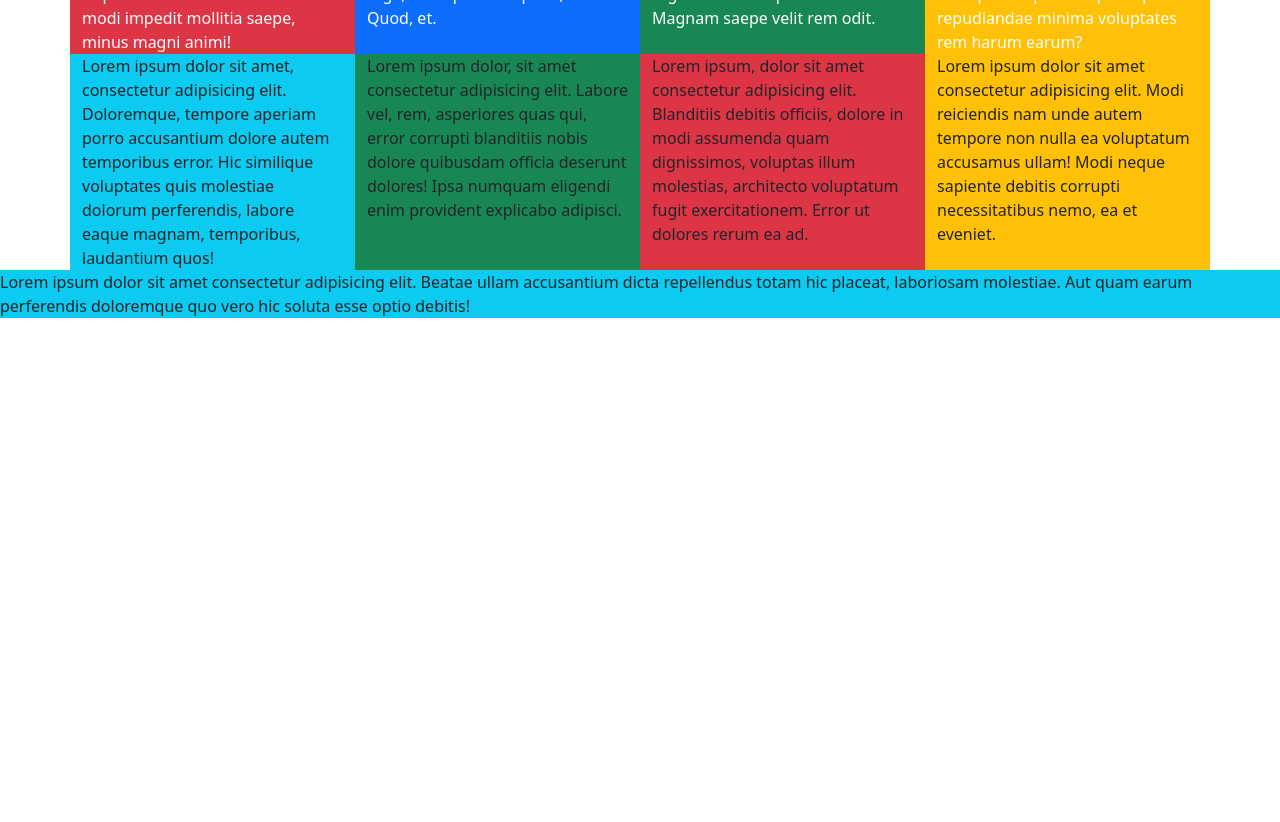
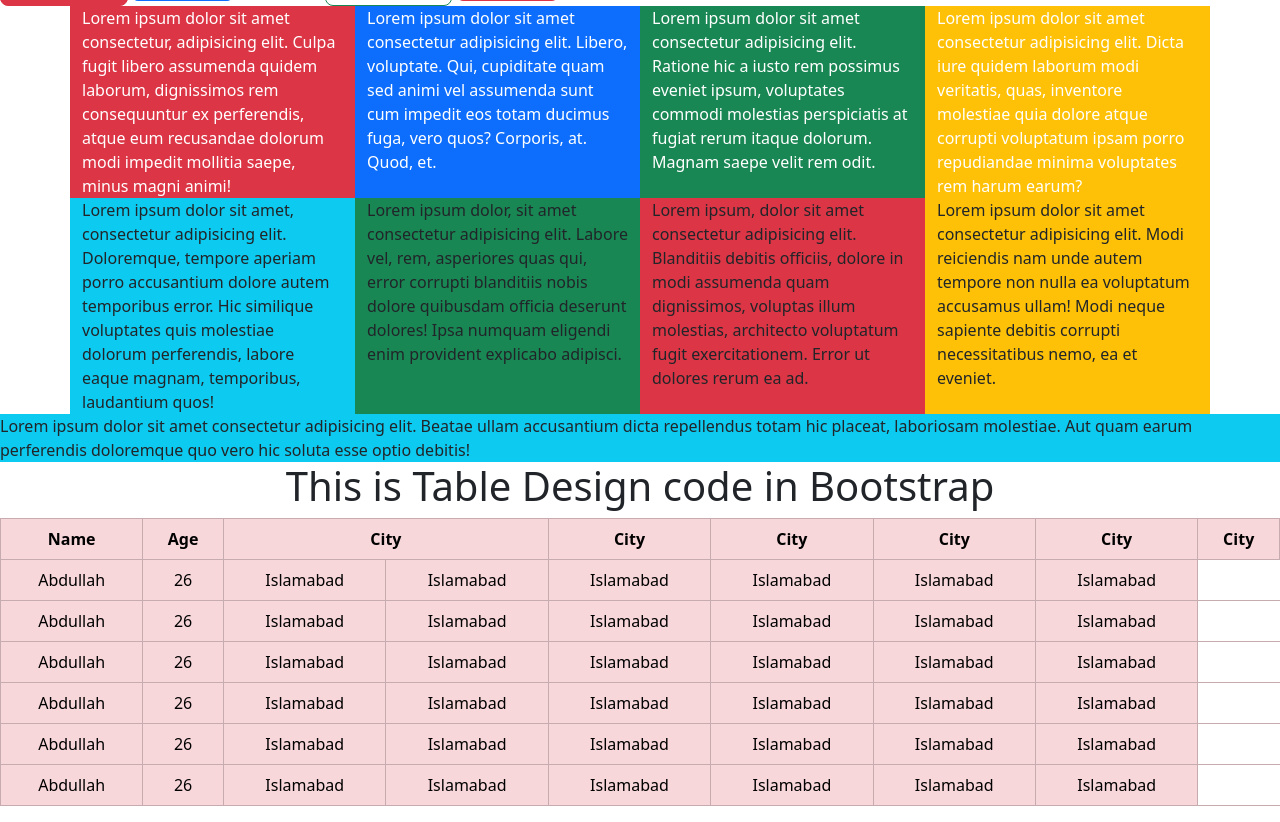
Before and after one commit to Saira-Malik4629/Saira-Malik, a plain HTML site: page New Repo/First website/bootstrap.html in a window 1280 px wide. Shown: the part 944-1766 px from the top of the page. Before the commit the page ends 1262 px from the top, so only its background shows below. Drawn offline with nearby package versions, Linux system fonts and the light colour scheme.

Commit message:
Bootstrap Form

```diff
--- a/New Repo/First website/bootstrap.html
+++ b/New Repo/First website/bootstrap.html
@@ -4,9 +4,14 @@
     <meta charset="UTF-8">
     <meta name="viewport" content="width=device-width, initial-scale=1.0">
     <title>Bootstrap</title>
+    <link rel="icon" href="/New Repo/Architecture Company Logo Letter (1).png" sizes="144x144" type="image/x-icon/png">
     <link href="https://cdn.jsdelivr.net/npm/bootstrap@5.3.3/dist/css/bootstrap.min.css" rel="stylesheet" integrity="sha384-QWTKZyjpPEjISv5WaRU9OFeRpok6YctnYmDr5pNlyT2bRjXh0JMhjY6hW+ALEwIH" crossorigin="anonymous">
 </head>
 <body>
+    <div class="container">
+        <h1>Welcome to my colorful website with Bootstrap and Favicon!</h1>
+        <p>This page includes a favicon.</p>
+    </div>
     <style>
         .main{
             height: 200px;
@@ -71,7 +76,97 @@
 <div class="col bg-info h-5">Lorem ipsum dolor sit amet consectetur adipisicing elit. Beatae ullam accusantium dicta
      repellendus totam hic placeat, laboriosam molestiae. Aut quam earum perferendis doloremque quo vero hic soluta
       esse optio debitis!</div>
+    <h1 class="h1 text-center">This is Table Design code in Bootstrap</h1>
 
+      <Table class="table table-danger table-stripped-column table-bordered table-borderless table-hover
+       responsive-sm text-center">
+        <tr>
+             <th> Name</th>
+             <th> Age</th>
+             <th colspan="2"> City</th>
+             <th> City</th>
+             <th> City</th>
+             <th> City</th>
+             <th> City</th>
+             <th> City</th>
+        </tr>
+        <tr>
+            <td> Abdullah</td>
+            <td> 26</td>
+            <td> Islamabad</td>
+            <td> Islamabad</td>
+            <td> Islamabad</td>
+            <td> Islamabad</td>
+            <td> Islamabad</td>
+            <td> Islamabad</td>
+        </tr>
+        <tr>
+            <td> Abdullah</td>
+            <td> 26</td>
+            <td> Islamabad</td>
+            <td> Islamabad</td>
+            <td> Islamabad</td>
+            <td> Islamabad</td>
+            <td> Islamabad</td>
+            <td> Islamabad</td>
+        </tr>
+        <tr>
+            <td> Abdullah</td>
+            <td> 26</td>
+            <td> Islamabad</td>
+            <td> Islamabad</td>
+            <td> Islamabad</td>
+            <td> Islamabad</td>
+            <td> Islamabad</td>
+            <td> Islamabad</td>
+        </tr>
+        <tr>
+            <td> Abdullah</td>
+            <td> 26</td>
+            <td> Islamabad</td>
+            <td> Islamabad</td>
+            <td> Islamabad</td>
+            <td> Islamabad</td>
+            <td> Islamabad</td>
+            <td> Islamabad</td>
+        </tr>
+        <tr>
+            <td> Abdullah</td>
+            <td> 26</td>
+            <td> Islamabad</td>
+            <td> Islamabad</td>
+            <td> Islamabad</td>
+            <td> Islamabad</td>
+            <td> Islamabad</td>
+            <td> Islamabad</td>
+        </tr>
+        <tr>
+            <td> Abdullah</td>
+            <td> 26</td>
+            <td> Islamabad</td>
+            <td> Islamabad</td>
+            <td> Islamabad</td>
+            <td> Islamabad</td>
+            <td> Islamabad</td>
+            <td> Islamabad</td>
+        </tr>
+        <!-- <tr>
+             <th> Names</th>
+             <th> Breed</th>
+             <th> Groups</th>
+             <th> Animals</th>
+
+        </tr>
+        <tr>
+
+
+           <td> Birds</td>
+           <td> Mammals</td>
+           <td> Reptiles</td>
+           <td> Omniverse</td>
+           <td> Herbivers</td></div>
+        </tr> -->
+        </Table>
 
 
 
```
Also changed, not shown: New Repo/First website/forms.html (added, +66 -0 lines), New Repo/Architecture Company Logo Letter (1).png (added), New Repo/First website/bootstrap.css (deleted).
